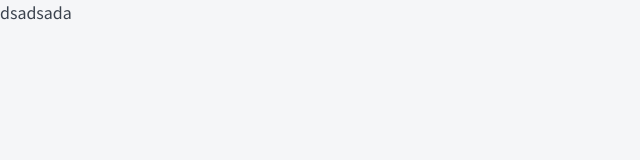
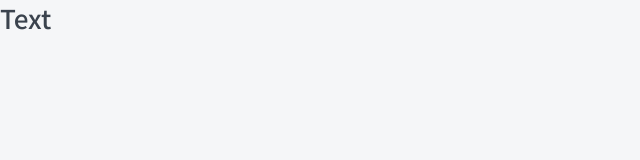
Before and after one commit to h4x0rlol/Coursed, a Next.js app: page / in a window 1280 px wide. Shown: the top 160 px of the page, without its empty margins (0-640 px from the left). Built offline with nearby package versions, Linux system fonts and the light colour scheme.

Commit message:
Add Htag component

```diff
--- /dev/null
+++ b/components/Htag/Htag.module.css
@@ -0,0 +1,20 @@
+.h1 {
+	font-weight: 500;
+	font-size: 26px;
+	line-height: 35px;
+	margin: 0;
+}
+
+.h2 {
+	font-weight: 500;
+	font-size: 22px;
+	line-height: 30px;
+	margin: 0;
+}
+
+.h3 {
+	font-weight: 600;
+	font-size: 20px;
+	line-height: 27px;
+	margin: 0;
+}
--- /dev/null
+++ b/components/Htag/Htag.tsx
@@ -0,0 +1,15 @@
+import { HtagProps } from './Htag.props';
+import styles from './Htag.module.css';
+
+export const Htag = ({ tag, children }: HtagProps): JSX.Element => {
+	switch (tag) {
+		case 'h1':
+			return <h1 className={styles.h1}>{children}</h1>;
+		case 'h2':
+			return <h2 className={styles.h2}>{children}</h2>;
+		case 'h3':
+			return <h3 className={styles.h3}>{children}</h3>;
+		default:
+			return <></>;
+	}
+};
--- /dev/null
+++ b/components/index.ts
@@ -0,0 +1 @@
+export * from './Htag/Htag';
--- a/package.json
+++ b/package.json
@@ -7,6 +7,7 @@
     "debug": "NODE_OPTIONS='--inspect' next dev",
     "build": "next build",
     "start": "next start",
+    "lint": "next lint",
     "stylelint": "stylelint \"**/*.css\" --fix"
   },
   "dependencies": {
@@ -20,6 +21,7 @@
     "@typescript-eslint/eslint-plugin": "^4.29.0",
     "@typescript-eslint/parser": "^4.29.0",
     "eslint": "^7.32.0",
+    "eslint-config-next": "^11.0.1",
     "stylelint": "^13.13.1",
     "stylelint-config-standard": "^22.0.0",
     "stylelint-order": "^4.1.0",
--- a/pages/index.tsx
+++ b/pages/index.tsx
@@ -1,3 +1,5 @@
+import { Htag } from '../components';
+
 export default function Home(): JSX.Element {
-	return <div>dsadsada</div>;
+	return <Htag tag="h1">Text</Htag>;
 }
```
Also changed, not shown: components/Htag/Htag.props.tsx (added, +8 -0 lines), 1 other file (tests, documents, lock files or other folders).
